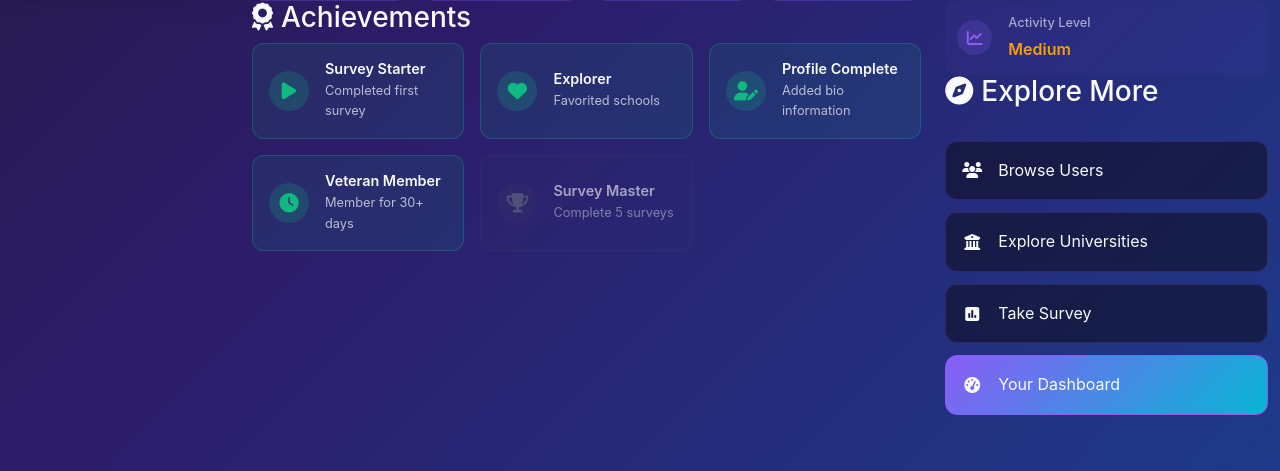
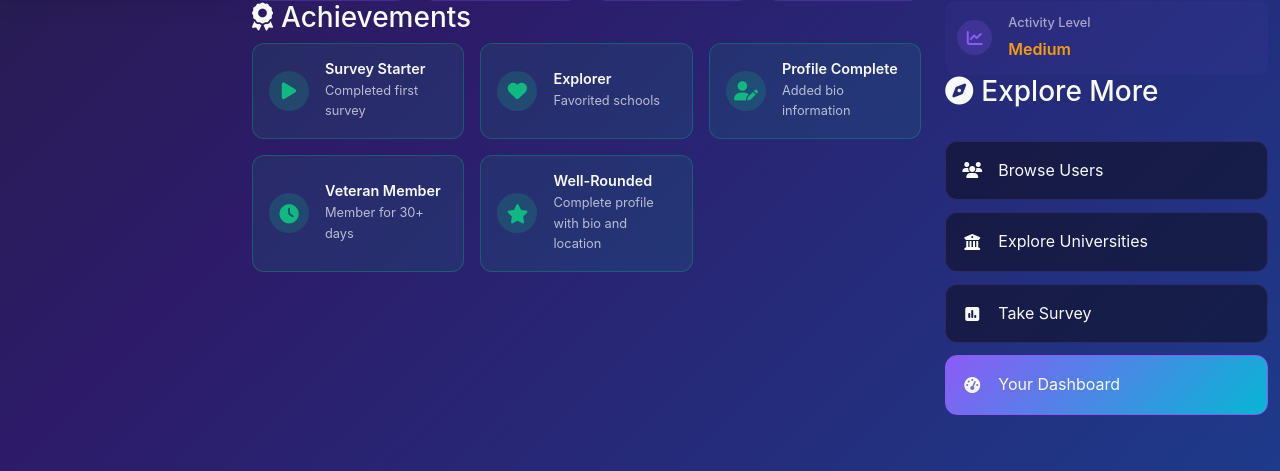
Before and after one commit to codingburgas/2425-11-g-pp-student-practices-assignment-gradeup, a Flask app: page /users/sample in a window 1280 px wide. Shown: the part 824-1295 px from the top of the page. Run offline with Flask 3, Linux system fonts and the light colour scheme; a user stored in the database is signed in; tables that the repository leaves empty hold one stand-in row (values such as "Sample post"); grey boxes marked "Sample" are stand-in pictures; some libraries are stand-ins or nearby versions.

Commit message:
fix user icons from astronaut to standard user icons

```diff
--- a/templates/auth/profile.html
+++ b/templates/auth/profile.html
@@ -17,7 +17,7 @@
                          class="avatar-image">
                 {% else %}
                     <div class="avatar-placeholder">
-                        <i class="fas fa-user-astronaut"></i>
+                        <i class="fas fa-user"></i>
                     </div>
                 {% endif %}
                 <div class="avatar-ring"></div>
--- a/templates/main/user_profile.html
+++ b/templates/main/user_profile.html
@@ -23,7 +23,7 @@
                          alt="{{ user.username }}" class="avatar-image">
                 {% else %}
                     <div class="avatar-placeholder">
-                        <i class="fas fa-user-astronaut"></i>
+                        <i class="fas fa-user"></i>
                     </div>
                 {% endif %}
                 <div class="avatar-ring"></div>
@@ -188,15 +188,27 @@
                                 </div>
                                 {% endif %}
 
-                                <!-- Placeholder badges for future achievements -->
-                                {% if recent_survey_count < 5 %}
-                                <div class="achievement-badge locked">
+                                {% if user.location and user.bio %}
+                                <div class="achievement-badge earned">
+                                    <div class="badge-icon">
+                                        <i class="fas fa-star"></i>
+                                    </div>
+                                    <div class="badge-info">
+                                        <h6>Well-Rounded</h6>
+                                        <p>Complete profile with bio and location</p>
+                                    </div>
+                                </div>
+                                {% endif %}
+
+                                <!-- Survey Master - only show if earned -->
+                                {% if recent_survey_count >= 5 %}
+                                <div class="achievement-badge earned">
                                     <div class="badge-icon">
                                         <i class="fas fa-trophy"></i>
                                     </div>
                                     <div class="badge-info">
                                         <h6>Survey Master</h6>
-                                        <p>Complete 5 surveys</p>
+                                        <p>Completed 5+ surveys</p>
                                     </div>
                                 </div>
                                 {% endif %}
```
